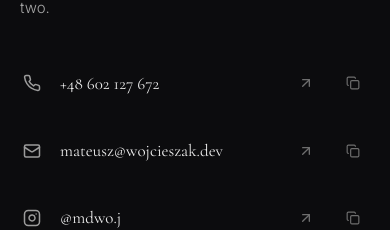
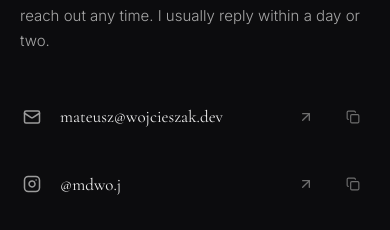
Before and after one commit to MDWojcieszak/photo-gallery, a React (Vite) app: page /contact in a window 390 px wide. Shown: the part 353-583 px from the top of the page. Built offline with nearby package versions, Linux system fonts and the light colour scheme; no server answers.

Commit message:
change(contact): remove phone number

```diff
--- a/src/config.ts
+++ b/src/config.ts
@@ -15,7 +15,6 @@ export const SITE = {
 } as const;
 
 export const CONTACT = {
-  phone: '+48 602 127 672',
   email: 'mateusz@wojcieszak.dev',
   instagram: 'https://www.instagram.com/mdwo.j',
   instagramHandle: 'mdwo.j',
--- a/src/routes/Contact.tsx
+++ b/src/routes/Contact.tsx
@@ -1,6 +1,6 @@
 import { motion } from 'framer-motion';
 import { ComponentType, useState } from 'react';
-import { LuArrowUpRight, LuCheck, LuCopy, LuInstagram, LuMail, LuMapPin, LuPhone } from 'react-icons/lu';
+import { LuArrowUpRight, LuCheck, LuCopy, LuInstagram, LuMail, LuMapPin } from 'react-icons/lu';
 import { useLocation, useSearchParams } from 'react-router-dom';
 import { Footer } from '~/components/Footer';
 import { InquiryContext, InquiryForm } from '~/components/InquiryForm';
@@ -136,13 +136,6 @@ export const Contact = () => {
   });
 
   const rows: Row[] = [
-    {
-      icon: LuPhone,
-      label: 'Phone',
-      value: CONTACT.phone,
-      href: `tel:${CONTACT.phone.replace(/\s+/g, '')}`,
-      copy: CONTACT.phone,
-    },
     { icon: LuMail, label: 'Email', value: CONTACT.email, href: `mailto:${CONTACT.email}`, copy: CONTACT.email },
     {
       icon: LuInstagram,
```
